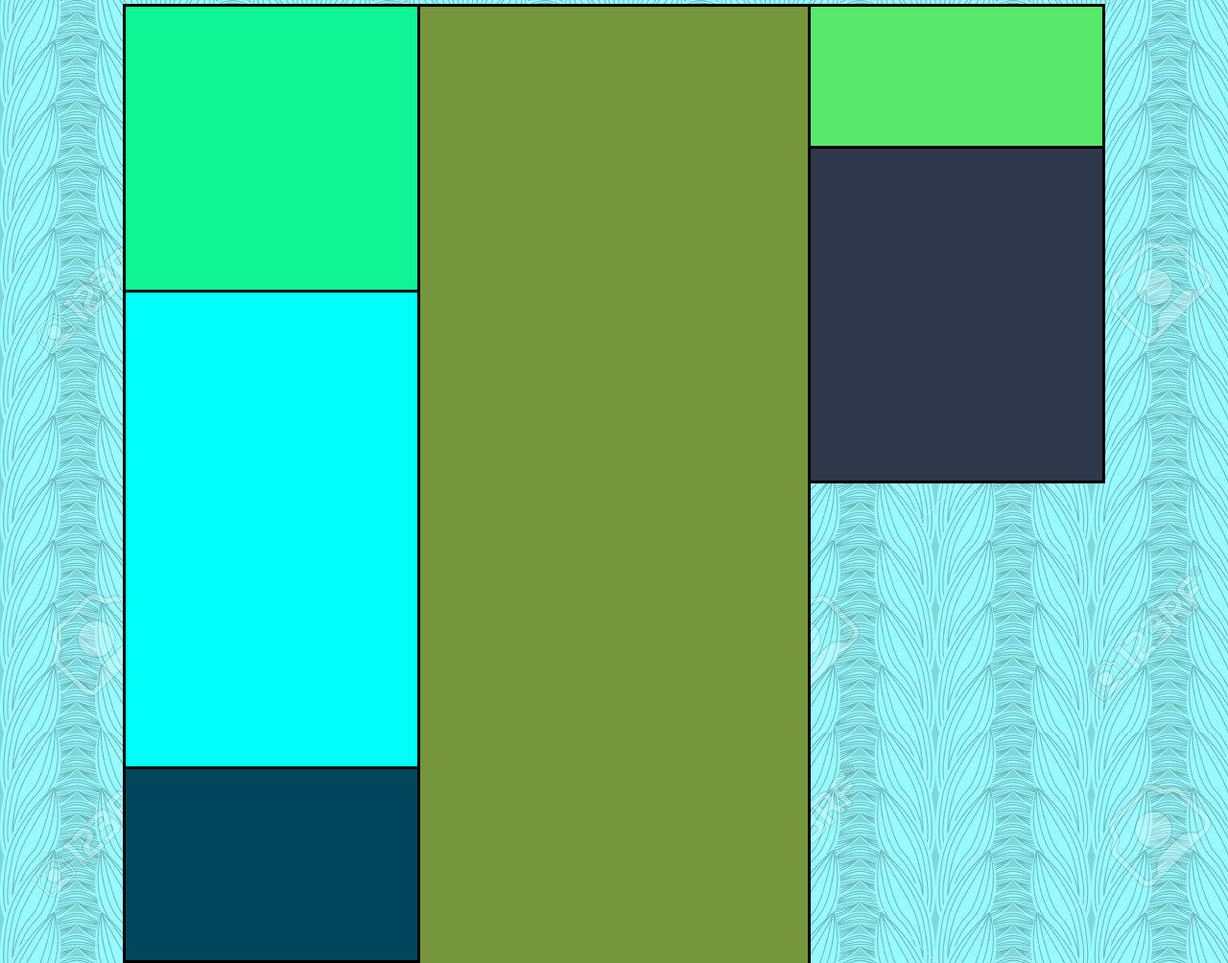
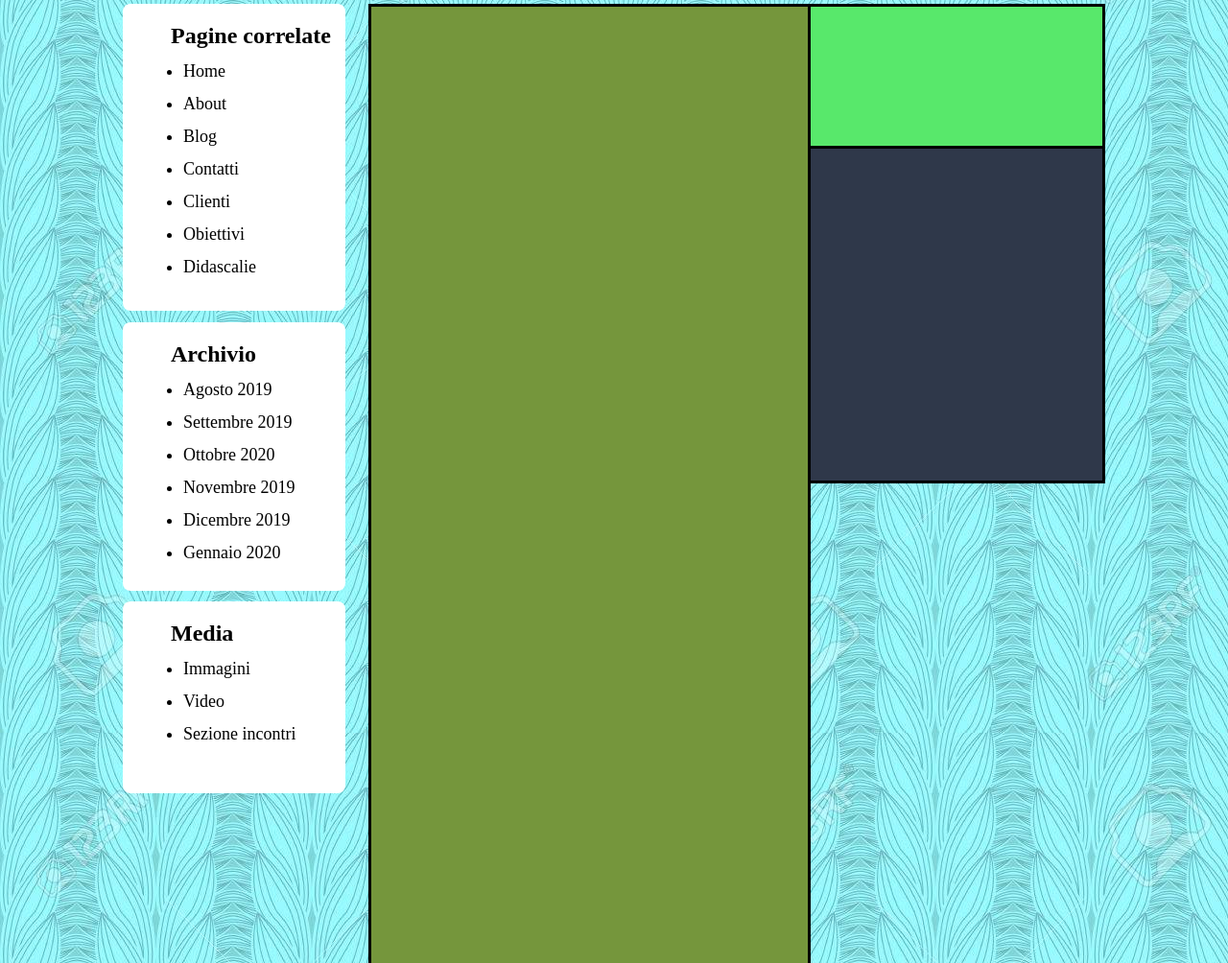
Before and after one commit to MatteoRosella99/htmlcss-wp, a plain HTML site: page index.html in a window 1280 px wide. Shown: the part 536-1540 px from the top of the page at 96% size. Drawn offline with Linux system fonts and the light colour scheme.

Commit message:
Creazione sezione sinistra tabelle

```diff
--- a/index.html
+++ b/index.html
@@ -25,10 +25,36 @@
         <main>
           <article class="art1">
             <div class="correlati">
+              <ul id="tabellaleft">
+                <h2><strong>Pagine correlate</strong></h2>
+                <li class="testoleft"><a href="#"></a>Home</li>
+                <li class="testoleft"><a href="#"></a>About</li>
+                <li class="testoleft"><a href="#"></a>Blog</li>
+                <li class="testoleft"><a href="#"></a>Contatti</li>
+                <li class="testoleft"><a href="#"></a>Clienti</li>
+                <li class="testoleft"><a href="#"></a>Obiettivi</li>
+                <li class="testoleft"><a href="#"></a>Didascalie</li>
+              </ul>
             </div>
             <div class="archivio">
+              <ul id="tabellaleft">
+                <h2>Archivio</h2>
+                <li class="testoleft"><a href="#"></a>Agosto 2019</li>
+                <li class="testoleft"><a href="#"></a>Settembre 2019</li>
+                <li class="testoleft"><a href="#"></a>Ottobre 2020</li>
+                <li class="testoleft"><a href="#"></a>Novembre 2019</li>
+                <li class="testoleft"><a href="#"></a>Dicembre 2019</li>
+                <li class="testoleft"><a href="#"></a>Gennaio 2020</li>
+              </ul>
             </div>
             <div class="media">
+              <ul id="tabellaleft">
+                <h2>Media</h2>
+                <li class="testoleft"><a href="#"></a>Immagini</li>
+                <li class="testoleft"><a href="#"></a>Video</li>
+                <li class="testoleft"><a href="#"></a>Sezione incontri</li>
+
+              </ul>
             </div>
           </article>
           <section>
--- a/style.css
+++ b/style.css
@@ -15,6 +15,17 @@ h1{
 }
 span{
   color: red;
+}
+#tabellaleft{
+  padding-top: 20px;
+  padding-left: 50px;
+}
+.testoleft{
+  margin: 13px;
+  font-size: 18px;
+}
+#arc1{
+
 }
 #sottotitolo{
   text-align: center;
@@ -55,7 +66,6 @@ header{
 }
 main{
   margin-top: 100px;
-  border-radius: 8px;
 
 }
 main:after{
@@ -64,16 +74,14 @@ main:after{
   clear: both;
 }
 .art1{
-  width: 30%;
-  height: 1000px;
-    float: left;
-  /*  */
-  border: solid; black;
-  border-right: none;
-  /*  */
+  width: 25%;
+  height: 800px;
+  float: left;
+  padding-right: 24px;
+
 }
 section{
-  width: 40%;
+  width: 45%;
   height: 2000px;
   float: left;
   /*  */
@@ -91,24 +99,22 @@ section{
   /*  */
 }
 .correlati{
-  height: 30%;
-  /*  */
-  border-bottom: solid; black;
-  background-color: #0ff595;
-  /*  */
+  height: 40%;
+  background-color: white;
+  margin-bottom: 5%;
+  border-radius: 8px;
 }
 .archivio{
-  height: 50%;
-  /*  */
-  border-bottom: solid; black;
-  background-color: #00fffb;
-  /*  */
+  height: 35%;
+  margin-bottom: 5%;
+  background-color: white;
+  border-radius: 8px;
+
 }
 .media{
-  height: 20%;
-  /*  */
-  background-color: #00475e;
-  /*  */
+  height: 25%;
+  background-color: white;
+  border-radius: 8px;
 }
 .ricerca{
   height: 30%;
```
